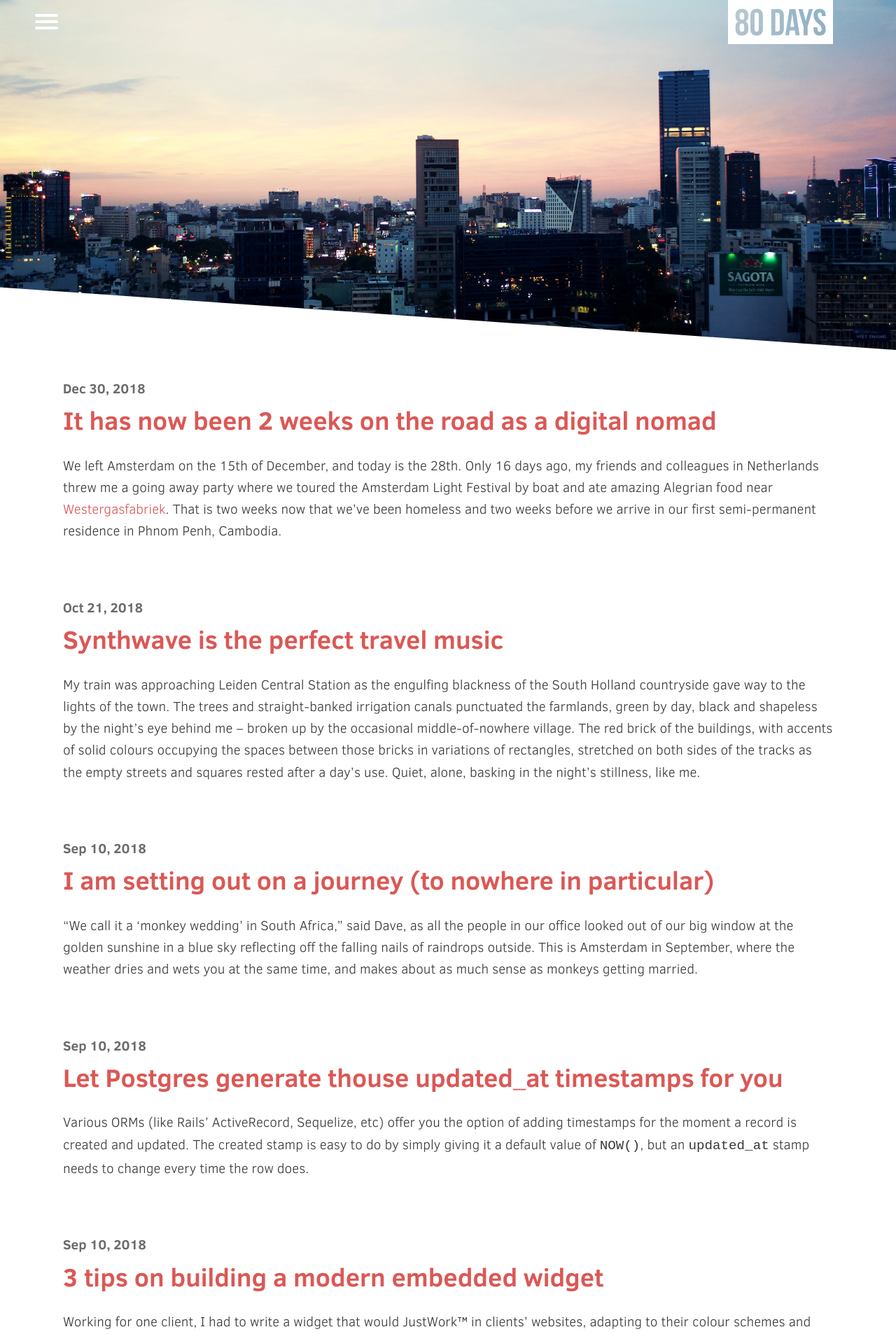
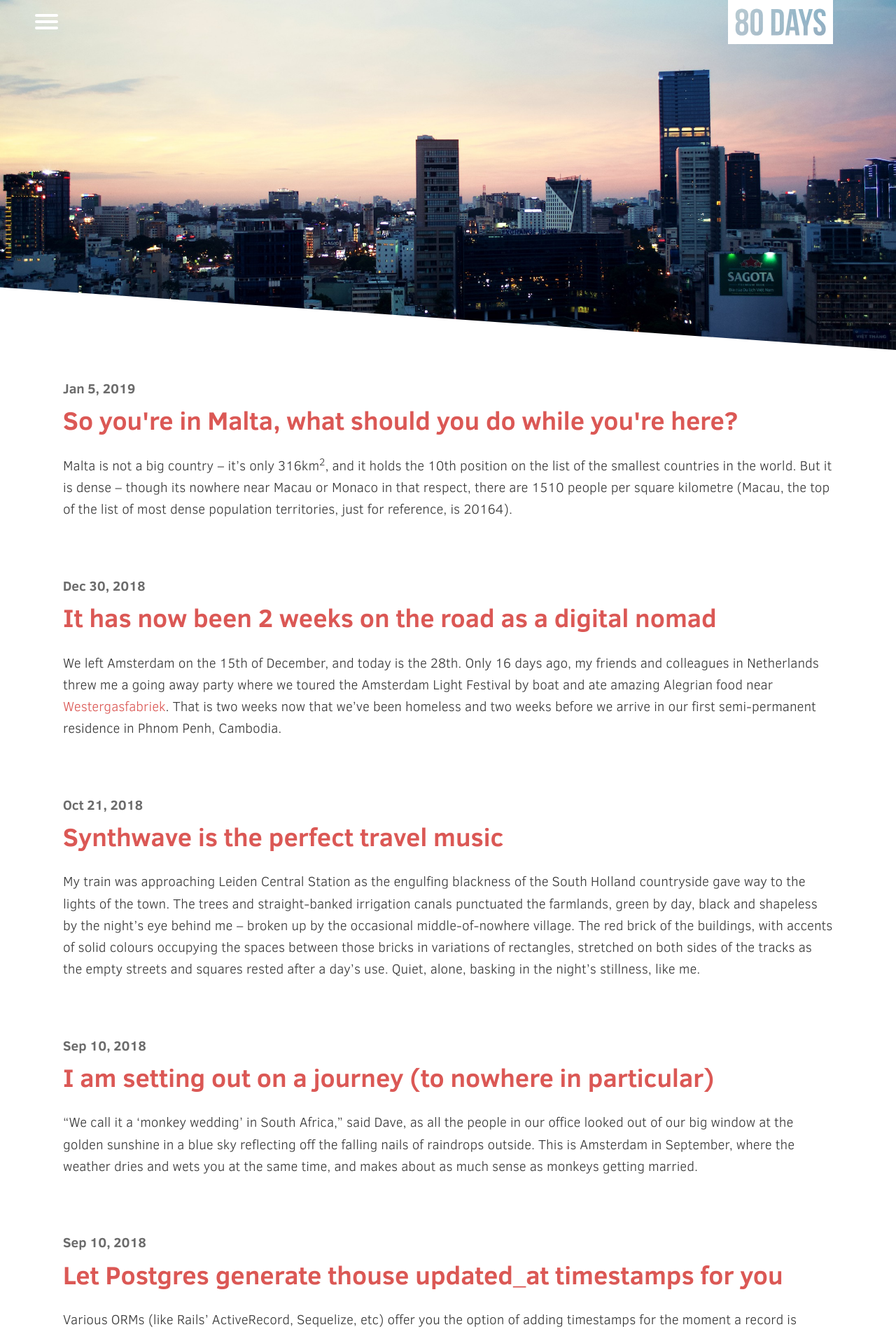
Before and after one commit to mtimofiiv/80days.in, a Jekyll site: the page built from index.html, in a window 1280 px wide. Shown: the top 1906 px of the page at 70% size. Built offline with Jekyll 4.4.1, drawn with Linux system fonts in a browser that asks for light colours; the list of posts is cut into pages by our own code; comment, search, counter and statistics services are not loaded; some of the changed lines change nothing that is shown.

Commit message:
malta article 2

```diff
--- /dev/null
+++ b/_posts/2019-01-05-what-to-do-in-malta.markdown
@@ -0,0 +1,95 @@
+---
+layout: post
+title:  "So you're in Malta, what should you do while you're here?"
+tags: [ 'travel', 'guides', 'malta' ]
+category: travel
+masthead: /assets/images/malta1.jpg
+share_image: /assets/images/malta-guide-share.jpg
+---
+Malta is not a big country – it's only 316km<sup>2</sup>, and it holds the 10th position on the list of the smallest countries in the world. But it is dense – though its nowhere near Macau or Monaco in that respect, there are 1510 people per square kilometre (Macau, the top of the list of most dense population territories, just for reference, is 20164).
+
+_Sidenote: I thought I'd start doing "guides" (sounds kind of absurd, when I think about it 😉), but with all the travelling I do, I like to note down some findings even if it's for myself. I thought I'd start sharing these with others, so here goes..._
+
+## What's it like?
+
+Malta is a Mediterranean country, and its small size and location has made it a mix of different cultural influences. Italian influence is obvious, and several factors including language has added a slightly Middle-Eastern touch to it as well. English is spoken fluently (natively in most cases, with a small, charming Mediterranean accent). You're going to be hard pressed to go somewhere that does not speak English, in fact.
+
+Malta has some very easy to live with residency rules, that is, if you own or rent property there. In fact, if you have an apartment on the island and live in it, you are able to get residency without having an EU passport. This has contributed to the real estate boom and a lot of construction and high end real estate sales are currently happening. Additionally, with Brexit coming up, look for more British to use Malta as a second home.
+
+If you're just looking to visit Malta, keep in mind that besides the Maltese people, you will find a lot of expats, many of them British. This is due to the previous factors but also the close historic relationship Malta has had with the United Kingdom.
+
+The predominant faith is Catholicism, and you can find many churches, some of them very old and impressive. Mosta Dome in Mosta (official name is _Basilica of the Assumption of Our Lady_) is for example a beautiful one based on the Pantheon of Rome. Malta's society is fairly religious, with 86% of the population identifying as Catholic.
+
+You will find that the main island is actually quite small indeed – you can drive from one coast to the other in half an hour. It is very much a driving culture, and if you stay longer than a week you will likely want to rent a car. As they drive as the British do, on the left side of the road, this will take some getting used to for some people!
+
+## Valletta
+
+Valletta is the capital city, but non Maltese people would likely consider it a district, since for the most part, the towns around and including it have basically merged into a single city. Places like St. Julian's, Sliema, Pieta, Floriana, Hamrun and so fourth form a continuous sprawl, and unless you read the signs, you're not going to notice where one might start and the next begins. They've basically grown into each other!
+
+North and West of this meta-city, you will find more divisions between townships. By the time you get out to the old capital of Mdina, you will start seeing more breaks between them.
+
+Valletta itself is an old city, dating back from the 16th century. You'll find most of the culture tourism stuff here (though not all). If you're a fan of Baroque art or architecture, you'll be very interested in the UNESCO-protected centre.
+
+Personally, next time I'm in Malta I'm going to stay in Valletta because I love the feel of it. I just love Old Mint Street at that perfect afternoon time when the sun is just about sinking behind the west of the city and the whole road lights up in reflection.
+
+## Getting around
+
+Renting a car is fairly cheap, and is by far the easiest. Driving is done on the left side of the road, and be prepared to make a few wrong turns in places while navigating, because sometimes, even following the highways can get a bit confusing due to the way they split and merge.
+
+Transit in the form of busses are pretty easy to use as well and run fairly regularly, but sometimes are full so they might not stop to pick you up!
+
+Bikes are also viable in the Valletta area especially, as [nextbike](https://www.nextbike.com.mt/en/malta/) operates several hubs where you can find unmanned bike racks which you can rent with their app.
+
+A ferry, taking about 10 mins to cross, goes from Valletta to Sliema's _The Strand_ and back, close to The Point mall. Very convenient if you're staying in St. Julian's or Sliema!
+
+A ferry connects to Gozo from a terminal on the north tip of the main island, where you pay on the way back. You can walk on or take your car. Go early or you might be stuck for a couple hours waiting!
+
+Taxis are by far the priciest, but reasonable. From the airport, each township has a set rate (so for example anywhere in St. Julian's will cost €20).
+
+## So what do I even do there?
+
+Go out for a night in Valletta. Sit and enjoy a gin & tonic while looking down the sloping street with the Mediterranean in the distance.
+
+<figure class="centered">
+  <img src="/assets/images/malta3.jpg" alt="Clouds over Mdina">
+  <p>Clouds over Mdina</p>
+</figure>
+
+Drive around the island. Mdina is a nice place to get amazing views of the island. In the north you'll find some really nice sandy beaches, particularly around Golden Bay or St. Paul's.
+
+I don't kite surf (yet) but there's usually adequate wind on the east coast, and you should find places like in St. Paul's good for it.
+
+If you like to ride your motorbike, you'll love the drives especially in the north of the island. Fantastic views, hills and twists and turns. You likely will not be bored!
+
+Go to Gozo for the day. It's charming and in places quieter than the main island. I'd stay away from Inland Sea (unless you fancy a boat trip or a dive in it, otherwise it's not worth it). Azure Window collapsed in 2017 so I'd actually avoid driving out there at all. If you do, be prepared for a cockroach-like infestation of tourists scurring around their tour busses.
+
+## Eating
+
+One of the tastiest things I found was _aljotta_, a tomato fish soup. Most places will serve this, and during Lent when religious people cannot eat meat, this becomes very popular. It's super simple, but it's a very flavourful dish and perfect for lunch or dinner.
+
+In Valletta, I personally like to stay off the main tourist strips, but it is not a far walk to get great _gastronomie_! [D'Office Bistro](http://d-officevalletta.com/) is an awesome place to eat, not far from the St. George Square, and serves a mix of Maltese kitchen and many fusion European dishes.
+
+In St. Julian's, look for [Manouche](https://manouche.com.mt/) for a fantastic French-style breakfast. Honourable mentions to [Peperoncino](http://www.peperoncino.com.mt/) for amazing Italian-style food and [Fresco's](http://www.frescosmalta.com/) for a fun, chill place to go.
+
+## Drinking
+
+I must say, if you're looking to do some cocktails on a patio and watch evening fall over Balluta Bay, go to [Nori at the Villa](https://thevilla.com.mt/nori/). Yes, yes, it's a hotel bar technically, but who could hate on them when they serve that delicious drink known as _Strangers_? Still wake up thinking about that one sometimes...
+
+As for the rest, [_Cisk_](https://cisk.com) is the mainstay beer. It's simple, easy to find and brewed locally. Don't expect hipster taste, but it's easy and fun. You'll find plenty of places to drink. I'd stay off _The Strand_ in Sliema if I were you, it's a huge tourist trap. But a Cisk is a Cisk whether in a tourist bar or not, so enjoy it.
+
+## What to do with your kid(s)
+
+Despite that one bitter father/mother friend you had warning you, you had a kid anyway. Well, you're fucked now. So what do you do with the kid(s) when you bring them to Malta?
+
+Well, as it happens, Malta houses a Playmobil factory. Next to it is the [Playmobil Funpark](http://www.playmobilmalta.com/funpark/). It's a bit of a drive to get there, as it's in an area not far from the container port in Birżebbuġa, but it has hours of independent play time for the little bundles of joy both with a massive collection of Playmobil sets and outside in a pretty cool playground with a pirate-theme. I even enjoyed climbing on that while my son was fixated on running in circles around a post.
+
+<figure class="centered">
+  <img src="/assets/images/malta2.jpg" alt="Bird sanctuary on Manoel island">
+  <p>Bird sanctuary on Manoel island</p>
+</figure>
+
+I also loved taking my son to Manoel Island, which lies in the bay between Sliema and Valletta (you pass it on the ferry). There's a funpark in the spring with rides, but we were not in season for that. What we did was check out the bird shelter – a cool _potpourri_ of random decorations, thick colourful paintjobs and lots and lots of birds (there's a miniature cat version of this called [Cat Village](https://www.facebook.com/Cat-Village-Malta-182744521786157/) in St. Julian's). We also took a really nice relaxing walk to the end of the island for some nice views and to cool off in the green space.
+
+If your kid is of the right age, there's lots of coin-operated rides (the kind you find in grocery stores) in a few places peppered throughout particularly the water promenade between St. Julian's and Sliema. Sitting in a fake spaceship that gently turns from left to right might not seem fun (or worth even 50 cents), it did give us some peace while we drank a mojito on a nearby patio.
+
+We never did this, but Popeye's Village happens to be on the island. Might be fun for the kids. But then maybe wait for the Popeye franchise to get a reboot in Hollywood before you take your kids there since they might not know who the hell this is.
--- a/_sass/layout.scss
+++ b/_sass/layout.scss
@@ -37,6 +37,12 @@
 
   img {
     width: 100%;
+  }
+
+  p {
+    text-align: center;
+    font-size: $base-font-size * 0.6;
+    font-weight: bold;
   }
 }
 
```
Also changed, not shown: assets/images/malta-guide-share.jpg (added), assets/images/malta1.jpg (added), assets/images/malta2.jpg (added), assets/images/malta3.jpg (added).
